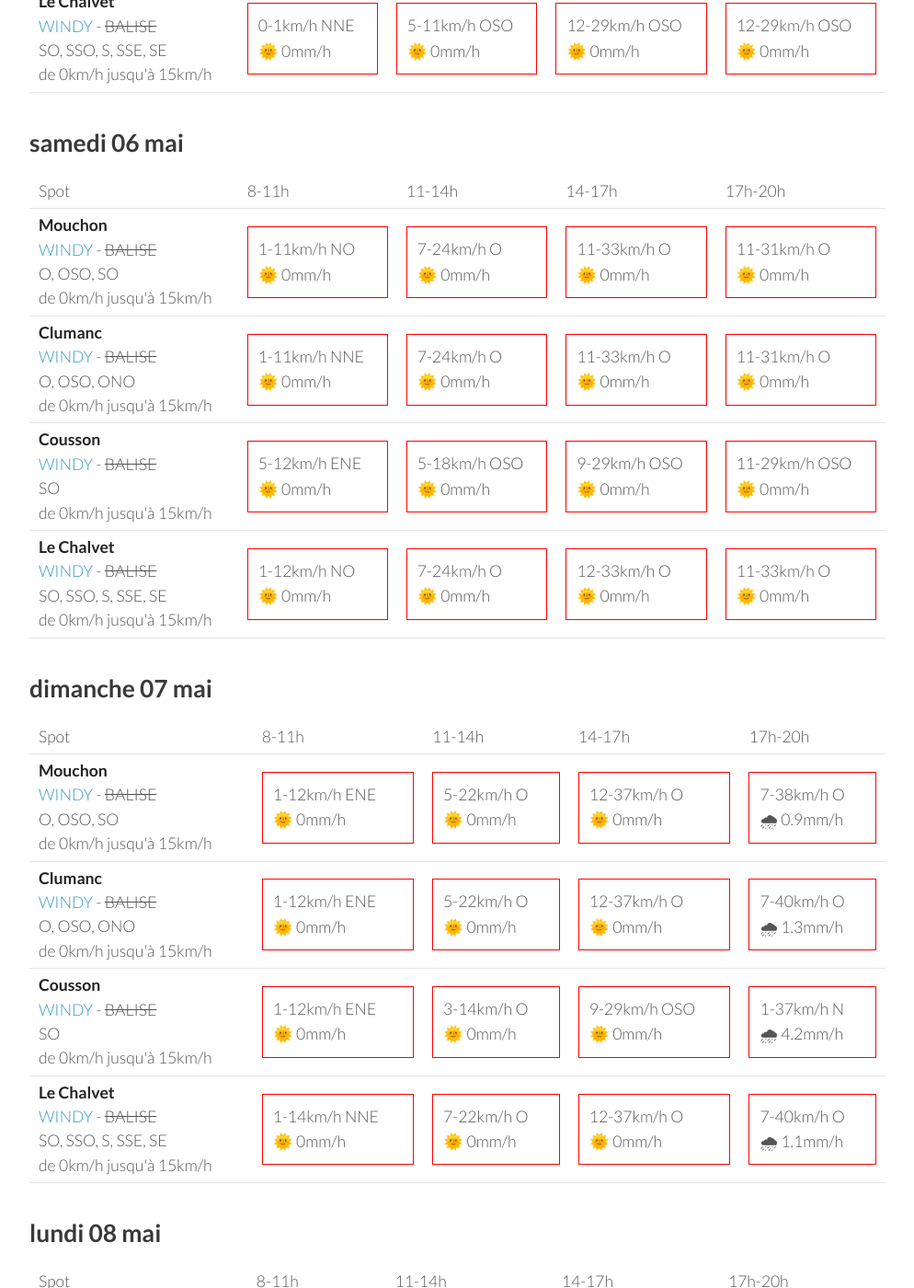
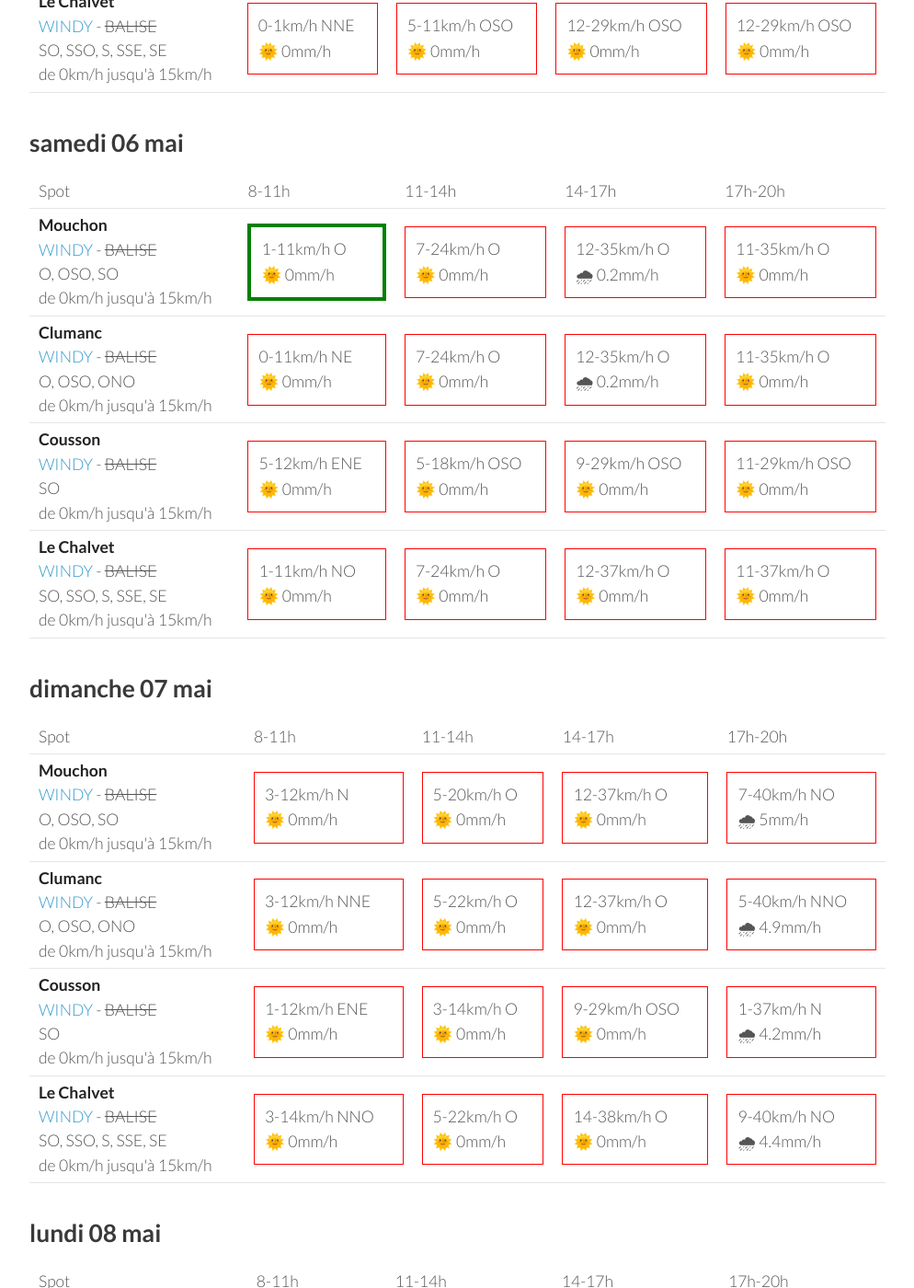
Before and after one commit to parapente-dans-le-nord/parapente-dans-le-nord.github.io, a Jekyll site: the page built from saint_andre.markdown, in a window 1280 px wide and 1400 px high, scrolled down 1325 px. Shown: the whole window at 92% size, without its empty margins (26-1020 px from the left). Built offline with Jekyll 4.4.1, drawn with Linux system fonts in a browser that asks for light colours; some of the changed text lies outside the part shown.

Commit message:
update index.markdown

```diff
--- a/saint_andre.markdown
+++ b/saint_andre.markdown
@@ -132,20 +132,20 @@ page mise à jour le jeudi 04 mai 13:36
 <tr>
         <td><strong>Mouchon</strong><br><a href="https://windy.com/43.992/6.424?43.878,6.425,10,m:eSuaglR">WINDY</a> - <span class="no-balise"> BALISE </span><br> <span class="vent-favorable">O, OSO, SO</span><br><span class="force-vent">de 0km/h jusqu'à 15km/h</span> </td>
 
-            <td><div class="not-flyable"><p>1-11km/h NO</p><p>🌞 0mm/h</p></div></td>
+            <td><div class="flyable"><p>1-11km/h O</p><p>🌞 0mm/h</p></div></td>
             <td><div class="not-flyable"><p>7-24km/h O</p><p>🌞 0mm/h</p></div></td>
-            <td><div class="not-flyable"><p>11-33km/h O</p><p>🌞 0mm/h</p></div></td>
-            <td><div class="not-flyable"><p>11-31km/h O</p><p>🌞 0mm/h</p></div></td>
+            <td><div class="not-flyable"><p>12-35km/h O</p><p>🌧 0.2mm/h</p></div></td>
+            <td><div class="not-flyable"><p>11-35km/h O</p><p>🌞 0mm/h</p></div></td>
 
 
     </tr>
 <tr>
         <td><strong>Clumanc</strong><br><a href="https://windy.com/44.027/6.402?43.914,6.403,10,m:eSxaglP">WINDY</a> - <span class="no-balise"> BALISE </span><br> <span class="vent-favorable">O, OSO, ONO</span><br><span class="force-vent">de 0km/h jusqu'à 15km/h</span> </td>
 
-            <td><div class="not-flyable"><p>1-11km/h NNE</p><p>🌞 0mm/h</p></div></td>
+            <td><div class="not-flyable"><p>0-11km/h NE</p><p>🌞 0mm/h</p></div></td>
             <td><div class="not-flyable"><p>7-24km/h O</p><p>🌞 0mm/h</p></div></td>
-            <td><div class="not-flyable"><p>11-33km/h O</p><p>🌞 0mm/h</p></div></td>
-            <td><div class="not-flyable"><p>11-31km/h O</p><p>🌞 0mm/h</p></div></td>
+            <td><div class="not-flyable"><p>12-35km/h O</p><p>🌧 0.2mm/h</p></div></td>
+            <td><div class="not-flyable"><p>11-35km/h O</p><p>🌞 0mm/h</p></div></td>
 
 
     </tr>
@@ -162,10 +162,10 @@ page mise à jour le jeudi 04 mai 13:36
 <tr>
         <td><strong>Le Chalvet</strong><br><a href="https://windy.com/43.979/6.480?43.866,6.480,10,m:eSsaglX">WINDY</a> - <span class="no-balise"> BALISE </span><br> <span class="vent-favorable">SO, SSO, S, SSE, SE</span><br><span class="force-vent">de 0km/h jusqu'à 15km/h</span> </td>
 
-            <td><div class="not-flyable"><p>1-12km/h NO</p><p>🌞 0mm/h</p></div></td>
+            <td><div class="not-flyable"><p>1-11km/h NO</p><p>🌞 0mm/h</p></div></td>
             <td><div class="not-flyable"><p>7-24km/h O</p><p>🌞 0mm/h</p></div></td>
-            <td><div class="not-flyable"><p>12-33km/h O</p><p>🌞 0mm/h</p></div></td>
-            <td><div class="not-flyable"><p>11-33km/h O</p><p>🌞 0mm/h</p></div></td>
+            <td><div class="not-flyable"><p>12-37km/h O</p><p>🌞 0mm/h</p></div></td>
+            <td><div class="not-flyable"><p>11-37km/h O</p><p>🌞 0mm/h</p></div></td>
 
 
     </tr>
@@ -188,20 +188,20 @@ page mise à jour le jeudi 04 mai 13:36
 <tr>
         <td><strong>Mouchon</strong><br><a href="https://windy.com/43.992/6.424?43.878,6.425,10,m:eSuaglR">WINDY</a> - <span class="no-balise"> BALISE </span><br> <span class="vent-favorable">O, OSO, SO</span><br><span class="force-vent">de 0km/h jusqu'à 15km/h</span> </td>
 
-            <td><div class="not-flyable"><p>1-12km/h ENE</p><p>🌞 0mm/h</p></div></td>
-            <td><div class="not-flyable"><p>5-22km/h O</p><p>🌞 0mm/h</p></div></td>
+            <td><div class="not-flyable"><p>3-12km/h N</p><p>🌞 0mm/h</p></div></td>
+            <td><div class="not-flyable"><p>5-20km/h O</p><p>🌞 0mm/h</p></div></td>
             <td><div class="not-flyable"><p>12-37km/h O</p><p>🌞 0mm/h</p></div></td>
-            <td><div class="not-flyable"><p>7-38km/h O</p><p>🌧 0.9mm/h</p></div></td>
+            <td><div class="not-flyable"><p>7-40km/h NO</p><p>🌧 5mm/h</p></div></td>
 
 
     </tr>
 <tr>
         <td><strong>Clumanc</strong><br><a href="https://windy.com/44.027/6.402?43.914,6.403,10,m:eSxaglP">WINDY</a> - <span class="no-balise"> BALISE </span><br> <span class="vent-favorable">O, OSO, ONO</span><br><span class="force-vent">de 0km/h jusqu'à 15km/h</span> </td>
 
-            <td><div class="not-flyable"><p>1-12km/h ENE</p><p>🌞 0mm/h</p></div></td>
+            <td><div class="not-flyable"><p>3-12km/h NNE</p><p>🌞 0mm/h</p></div></td>
             <td><div class="not-flyable"><p>5-22km/h O</p><p>🌞 0mm/h</p></div></td>
             <td><div class="not-flyable"><p>12-37km/h O</p><p>🌞 0mm/h</p></div></td>
-            <td><div class="not-flyable"><p>7-40km/h O</p><p>🌧 1.3mm/h</p></div></td>
+            <td><div class="not-flyable"><p>5-40km/h NNO</p><p>🌧 4.9mm/h</p></div></td>
 
 
     </tr>
@@ -218,10 +218,10 @@ page mise à jour le jeudi 04 mai 13:36
 <tr>
         <td><strong>Le Chalvet</strong><br><a href="https://windy.com/43.979/6.480?43.866,6.480,10,m:eSsaglX">WINDY</a> - <span class="no-balise"> BALISE </span><br> <span class="vent-favorable">SO, SSO, S, SSE, SE</span><br><span class="force-vent">de 0km/h jusqu'à 15km/h</span> </td>
 
-            <td><div class="not-flyable"><p>1-14km/h NNE</p><p>🌞 0mm/h</p></div></td>
-            <td><div class="not-flyable"><p>7-22km/h O</p><p>🌞 0mm/h</p></div></td>
-            <td><div class="not-flyable"><p>12-37km/h O</p><p>🌞 0mm/h</p></div></td>
-            <td><div class="not-flyable"><p>7-40km/h O</p><p>🌧 1.1mm/h</p></div></td>
+            <td><div class="not-flyable"><p>3-14km/h NNO</p><p>🌞 0mm/h</p></div></td>
+            <td><div class="not-flyable"><p>5-22km/h O</p><p>🌞 0mm/h</p></div></td>
+            <td><div class="not-flyable"><p>14-38km/h O</p><p>🌞 0mm/h</p></div></td>
+            <td><div class="not-flyable"><p>9-40km/h NO</p><p>🌧 4.4mm/h</p></div></td>
 
 
     </tr>
```
Also changed, not shown: other parts of saint_andre.markdown (+1 -1 lines).
